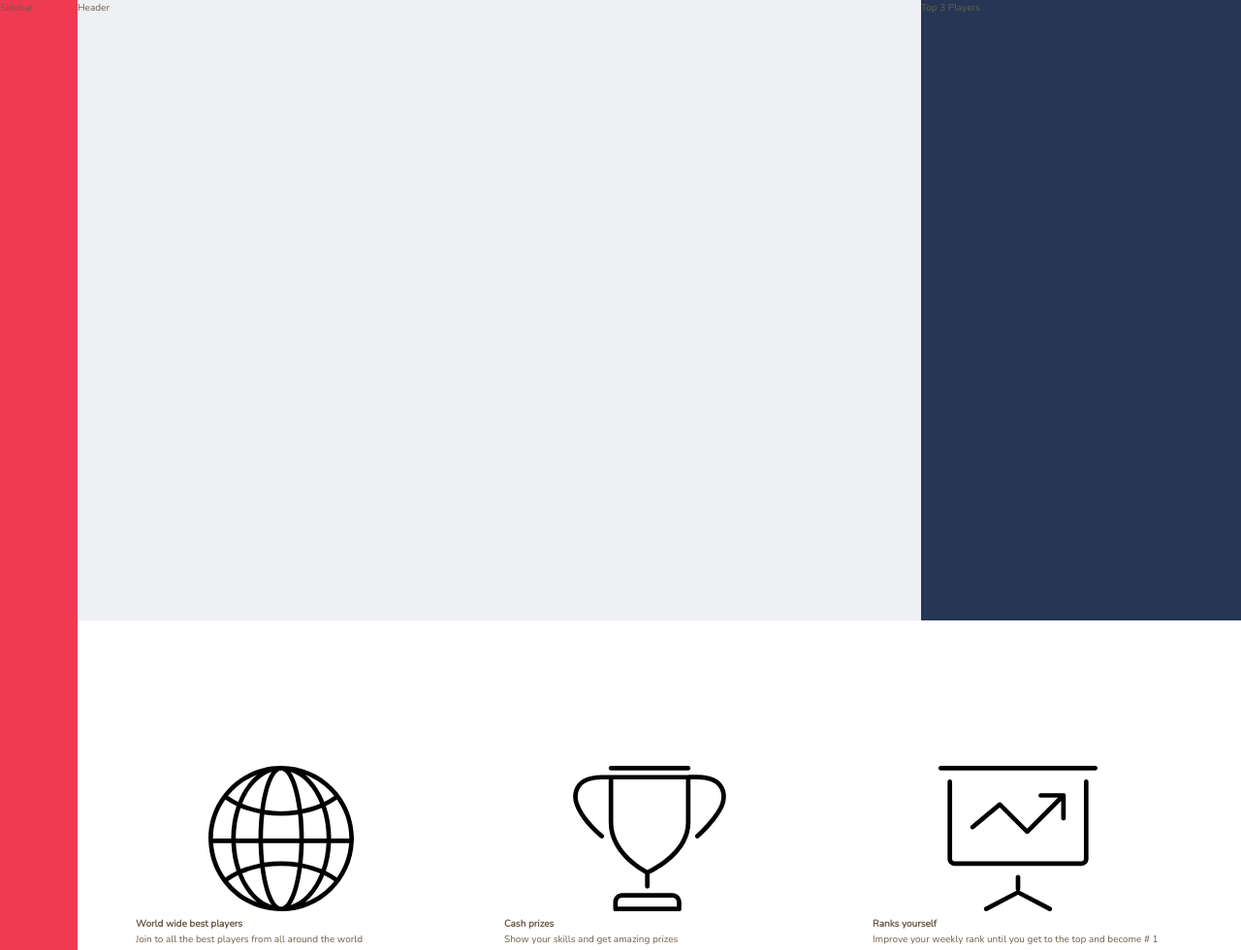
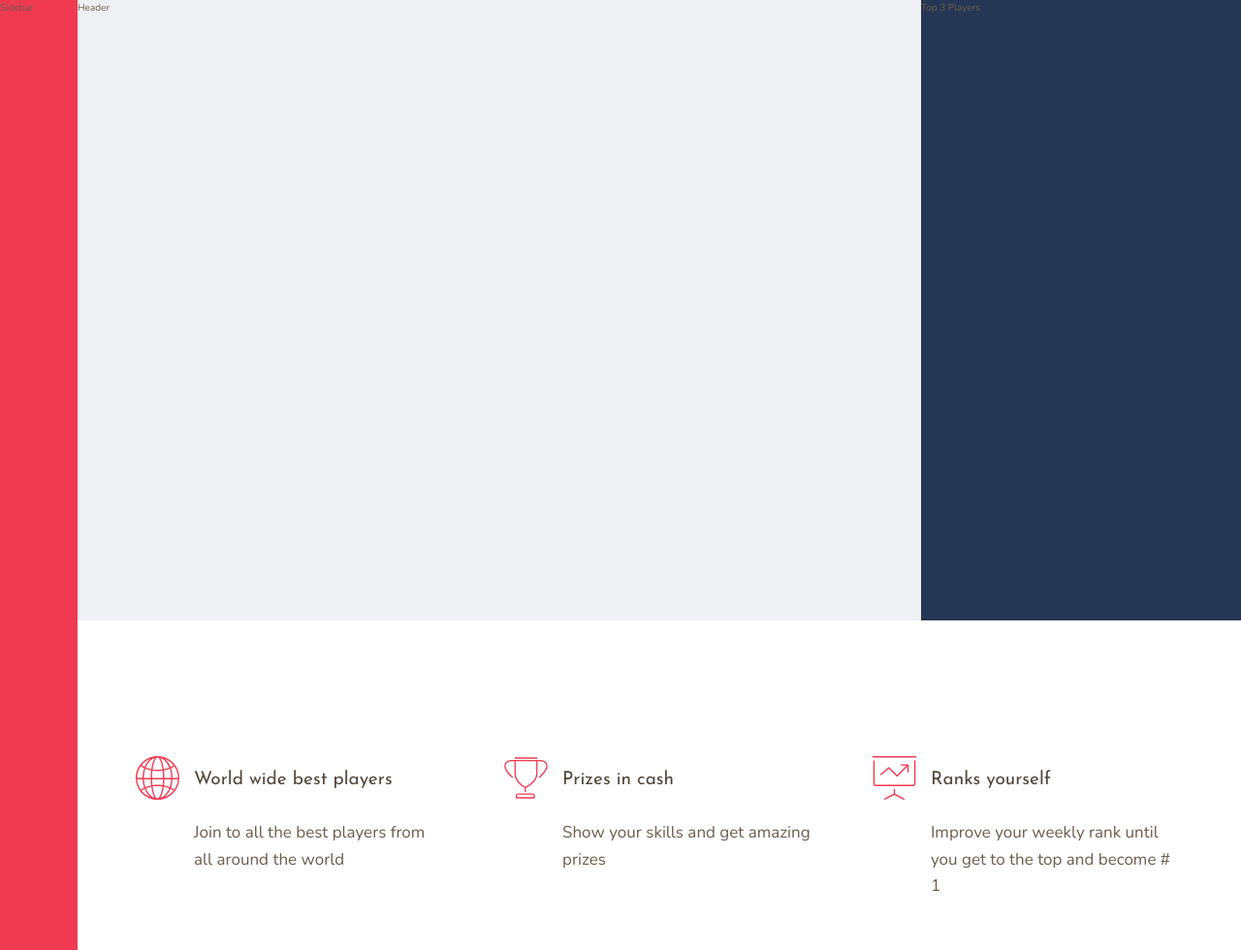
Before and after one commit to YiroYi/games, a website: page index.html in a window 1280 px wide. Shown: the top 980 px of the page at 97% size. Drawn offline with nearby package versions, Linux system fonts and the light colour scheme.

Commit message:
features complete

```diff
--- a/index.html
+++ b/index.html
@@ -26,7 +26,7 @@
             <svg class="feature__icon">
               <use xlink:href="img/sprite.svg#icon-global"/>
             </svg>
-            <h4 class="heading-4">World wide best players</h4>
+            <h4 class="heading-4 heading-4--dark">World wide best players</h4>
             <p class="feature__text">
               Join to all the best players from all around the world
             </p>
@@ -35,7 +35,7 @@
             <svg class="feature__icon">
               <use xlink:href="img/sprite.svg#icon-trophy"/>
             </svg>
-            <h4 class="heading-4">Cash prizes</h4>
+            <h4 class="heading-4 heading-4--dark">Prizes in cash</h4>
             <p class="feature__text">
               Show your skills and get amazing prizes
             </p>
@@ -44,7 +44,7 @@
             <svg class="feature__icon">
               <use xlink:href="img/sprite.svg#icon-presentation"/>
             </svg>
-            <h4 class="heading-4">Ranks yourself</h4>
+            <h4 class="heading-4 heading-4--dark">Ranks yourself</h4>
             <p class="feature__text">
               Improve your weekly rank until you get to the top and become # 1
             </p>
--- a/sass/_features.scss
+++ b/sass/_features.scss
@@ -5,5 +5,27 @@
 
   display: grid;
   grid-template-columns: repeat(3, 1fr);
+  grid-template-columns: repeat(auto-fit, minmax(25rem, 1fr));
   grid-gap: 6rem;
+  align-items: start;
 }
+
+.feature {
+  display: grid;
+  grid-template-columns: min-content 1fr;
+  grid-column-gap: 1.5rem;
+  grid-row-gap: 2.5rem;
+
+  &__icon {
+    fill: $color-secondary;
+    width: 4.5rem;
+    height: 4.5rem;
+    grid-row: 1 / span 2;
+    transform: translateY(-1rem);
+
+  }
+
+  &__text {
+    font-size: 1.7rem;
+  }
+}
--- a/sass/_typography.scss
+++ b/sass/_typography.scss
@@ -0,0 +1,26 @@
+%heading {
+  font-family: $font-display;
+  font-weight: 400;
+}
+
+
+.heading-1 {
+  @extend %heading;
+}
+
+.heading-2 {
+  @extend %heading;
+}
+
+.heading-3 {
+  @extend %heading;
+}
+
+.heading-4 {
+  @extend %heading;
+  font-size: 1.9rem;
+
+  &--light { color: $color-grey-light-1; }
+  &--dark { color: $color-grey-dark-1; }
+
+}
```
Also changed, not shown: css/style.css.
